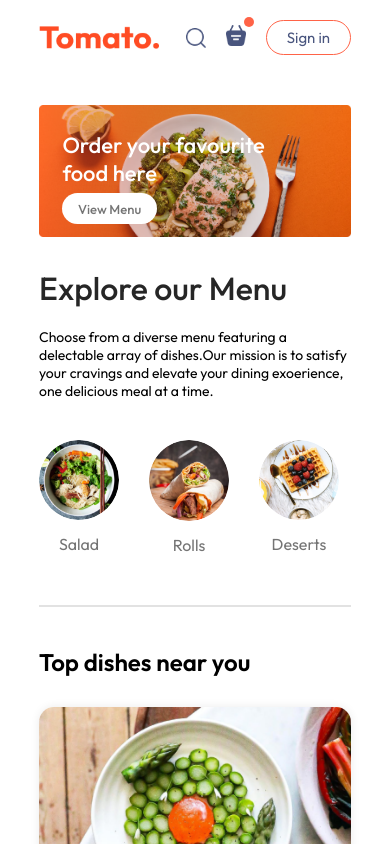
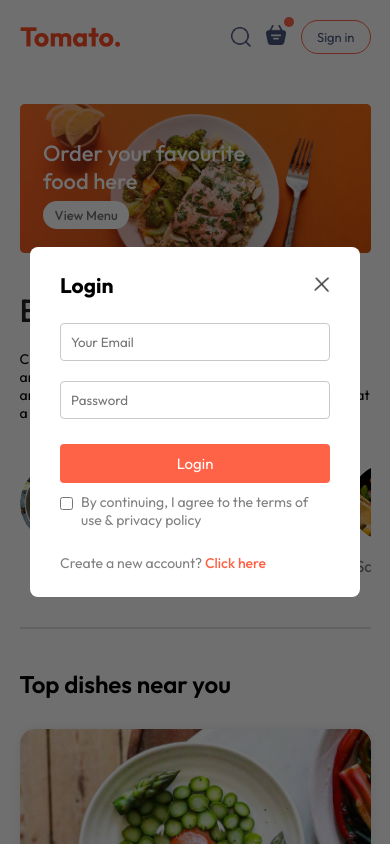
Before and after one commit to 1Lover0/tomato, a React (Vite) app in the folder frontend/: page / in a window 390 px wide. Both pictures are taken after a click on the button "Sign in". Shown: the top 844 px of the page. Built offline with nearby package versions, Linux system fonts and the light colour scheme.

Commit message:
login form

```diff
--- a/frontend/src/App.jsx
+++ b/frontend/src/App.jsx
@@ -1,16 +1,23 @@
-import React from 'react'
+import React, { useState } from 'react'
 import Navbar from './components/navbar/Navbar'
 import { Route, Routes } from 'react-router-dom'
 import Home from './pages/home/Home'
 import Cart from './pages/cart/Cart'
 import PlaceOrder from './pages/placeOrder/PlaceOrder'
 import Footer from './components/footer/Footer'
+import LoginPopup from './components/loginPopup/LoginPopup'
 
 const App = () => {
+
+  const [showLogin,setShowLogin] = useState(false)
+
   return (
     <>
+    {
+      showLogin?<LoginPopup setShowLogin={setShowLogin} />:<></>
+    }
       <div className='app'>
-        <Navbar />
+        <Navbar setShowLogin={setShowLogin} />
         <Routes>
           <Route path='/' element={<Home />} />
           <Route path='/cart' element={<Cart />} />
--- a/frontend/src/components/header/Header.css
+++ b/frontend/src/components/header/Header.css
@@ -1,5 +1,6 @@
 .header{
-    height: 34vw;
+    width: 100%;
+    height: 40vw;
     margin: 30px auto;
     background: url('/header_img.png') no-repeat;
     background-size: contain;
@@ -12,7 +13,7 @@
     align-items: start;
     gap: 1.5vw;
     max-width: 50%;
-    bottom: 10%;
+    bottom: 20%;
     left: 6vw;
     animation: fadeIn 3s;
 }
@@ -42,12 +43,12 @@
 }
 @media (max-width:750px) {
     .header-contents{
-        max-width: 65%;
+        max-width: 70%;
     }
     .header-contents p{
         display: none;
     }
     .header-contents button{
-        padding: 2vw 4vw;
+        padding: 1.5vw 3vw;
     }
 }
--- /dev/null
+++ b/frontend/src/components/loginPopup/LoginPopup.css
@@ -0,0 +1,66 @@
+.login-popup{
+    position: absolute;
+    z-index: 1;
+    width: 100%;
+    height: 100%;
+    background-color: #00000090;
+    display: grid;
+}
+.login-popup-con{
+    place-self: center;
+    width: max(23vw, 330px);
+    color: #808080;
+    background-color: white;
+    display: flex;
+    flex-direction: column;
+    gap: 25px;
+    padding: 25px 30px;
+    border-radius: 8px;
+    font-size: 14px;
+    animation: fadeIn 0.5s;
+}
+.login-popup-title{
+    display: flex;
+    justify-content: space-between;
+    align-items: center;
+    color: #000;
+}
+.login-popup-title img{
+    width: 16px;
+    cursor: pointer;
+}
+.login-popup-input{
+    display: flex;
+    flex-direction: column;
+    gap: 20px;
+}
+.login-popup-input input{
+    outline: none;
+    border: 1px solid #c9c9c9;
+    padding: 10px;
+    border-radius: 4px;
+}
+.login-popup-con button{
+    border: none;
+    padding: 10px;
+    border-radius: 4px;
+    color: white;
+    background-color: tomato;
+    font-size: 15px;
+    cursor: pointer;
+}
+.login-popup-condition{
+    display: flex;
+    align-items: start;
+    gap: 8px;
+    margin-top: -15px;
+}
+.login-popup-condition input{
+    margin-top: 4px;
+}
+.login-popup span{
+    color: tomato;
+    font-weight: 500;
+    cursor: pointer;
+
+}
--- /dev/null
+++ b/frontend/src/components/loginPopup/LoginPopup.jsx
@@ -0,0 +1,40 @@
+import React, { useState } from 'react'
+import './LoginPopup.css'
+import { assets } from '../../assets/assets'
+
+const LoginPopup = ({setShowLogin}) => {
+
+    const [currentState,setCurrentState] = useState("Login")
+
+  return (
+    <div className='login-popup'>
+        <form className="login-popup-con">
+            <div className="login-popup-title">
+                <h2>{currentState}</h2>
+                <img onClick={() => setShowLogin(false)} src={assets.cross_icon} alt="" />
+            </div>
+            <div className="login-popup-input">
+                {
+                    currentState==="Login"
+                    ?<></>
+                    :<input type="text" placeholder='Your Name' required />
+                }
+                <input type="email" placeholder='Your Email' required />
+                <input type="password" placeholder='Password' required />
+            </div>
+            <button>{currentState==="Sign Up" ? "Create account": "Login"}</button>
+            <div className="login-popup-condition">
+                <input type="checkbox" required />
+                <p>By continuing, I agree to the terms of use & privacy policy</p>
+            </div>
+            {
+                currentState === "Login"
+                ?<p>Create a new account? <span onClick={()=>setCurrentState("Sign Up")}>Click here</span></p>
+                :<p>Already have an account? <span onClick={()=>setCurrentState("Login")}>Login here</span></p>
+            }
+        </form>
+    </div>
+  )
+}
+
+export default LoginPopup
--- a/frontend/src/components/navbar/Navbar.css
+++ b/frontend/src/components/navbar/Navbar.css
@@ -97,4 +97,15 @@
     .navbar-menu{
         display: none;
     }
+    .navbar .logo{
+        width: 100px;
+    }
+    .navbar-right{
+        gap: 15px;
+    }
+    .navbar-right button{
+        font-size: 13px;
+        padding: 8px 15px;
+        border-radius: 50px;
+    }
 }
--- a/frontend/src/components/navbar/Navbar.jsx
+++ b/frontend/src/components/navbar/Navbar.jsx
@@ -3,7 +3,7 @@
 import { assets } from '../../assets/assets';
 import {Link } from 'react-router-dom';
 
-const Navbar = () => {
+const Navbar = ({setShowLogin}) => {
 
     const [menu, setMenu] = useState("home");
 
@@ -22,7 +22,7 @@
                 <img src={assets.basket_icon} alt="" />
                 <div className="dot"></div>
             </div>
-            <button>Sign in</button>
+            <button onClick={()=> setShowLogin(true)}>Sign in</button>
         </div>
     </div>
   )
--- a/frontend/src/index.css
+++ b/frontend/src/index.css
@@ -28,3 +28,9 @@
     opacity: 1;
   }
 }
+
+@media (max-width:750px) {
+  .app{
+    width: 90%;
+  }
+}
```
